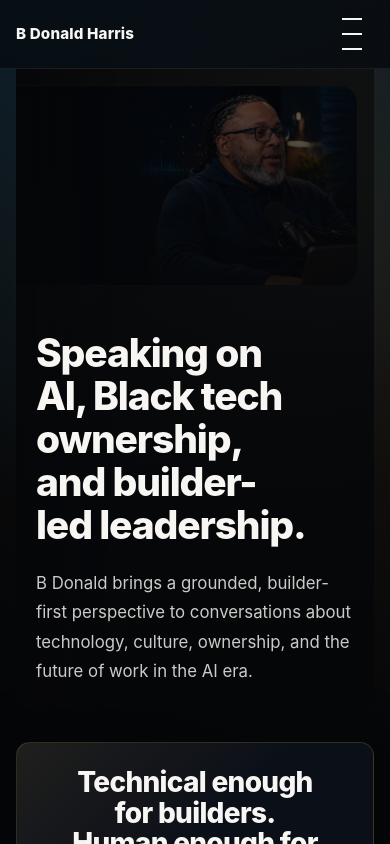
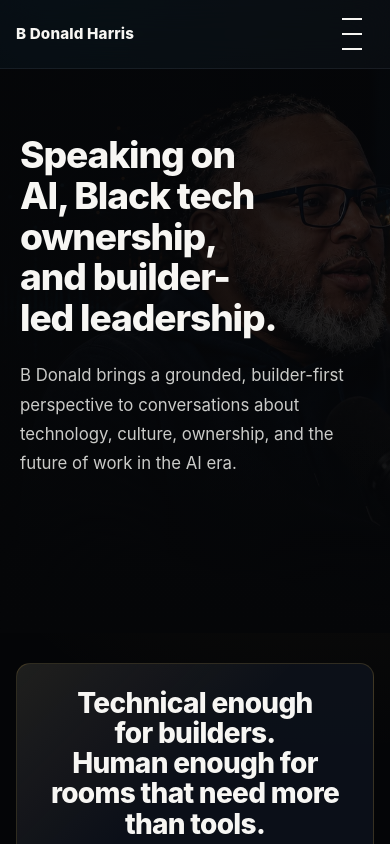
Before and after one commit to bdonaldharris/bdonaldharris.com, a Next.js app: page /speaking in a window 390 px wide. Shown: the top 844 px of the page. Built offline with nearby package versions, Linux system fonts and the light colour scheme.

Commit message:
Refine Speaking hero background and spacing

```diff
--- a/app/globals.css
+++ b/app/globals.css
@@ -1438,18 +1438,12 @@ p {
 
 .speaking-hero {
   position: relative;
-  display: grid;
-  grid-template-columns: minmax(440px, 0.74fr) minmax(0, 1.26fr);
-  gap: clamp(8px, 1.6vw, 22px);
-  align-items: start;
-  width: min(1320px, calc(100vw - 32px));
-  min-height: clamp(500px, 43vw, 600px);
+  display: block;
+  width: 100%;
+  min-height: clamp(560px, 48vw, 680px);
   margin: 0 auto;
   overflow: hidden;
-  border-radius: 0 0 22px 22px;
-  background:
-    radial-gradient(circle at 78% 22%, rgba(214, 169, 74, 0.18), transparent 24rem),
-    linear-gradient(135deg, #050608 0%, #07101b 48%, #0b1018 100%);
+  background: #050608;
 }
 
 .speaking-hero::before,
@@ -1465,19 +1459,18 @@ p {
   background:
     linear-gradient(
       90deg,
-      rgba(5, 6, 8, 0.96) 0%,
-      rgba(5, 6, 8, 0.76) 34%,
-      rgba(5, 6, 8, 0.22) 56%,
-      transparent 82%
+      rgba(5, 6, 8, 0.98) 0%,
+      rgba(5, 6, 8, 0.9) 30%,
+      rgba(5, 6, 8, 0.48) 54%,
+      rgba(5, 6, 8, 0.08) 80%,
+      transparent 100%
     ),
-    linear-gradient(to bottom, rgba(5, 6, 8, 0.04), rgba(5, 6, 8, 0.7));
+    linear-gradient(to bottom, rgba(5, 6, 8, 0.4), transparent 20%);
 }
 
 .speaking-hero::after {
   z-index: 2;
-  background:
-    linear-gradient(to right, rgba(5, 6, 8, 0.38), transparent 32%),
-    linear-gradient(to top, #050608 0%, transparent 22%);
+  background: linear-gradient(to top, #050608 0%, rgba(5, 6, 8, 0.74) 16%, transparent 36%);
 }
 
 .speaking-hero-copy {
@@ -1485,18 +1478,16 @@ p {
   z-index: 3;
   display: grid;
   gap: 22px;
-  max-width: 700px;
-  align-self: start;
+  max-width: 760px;
   padding:
-    clamp(32px, 4vw, 58px)
-    clamp(34px, 5vw, 70px)
-    clamp(72px, 6vw, 100px)
-    clamp(50px, 7vw, 104px);
-  transform: translateY(-36px);
+    clamp(72px, 8vw, 118px)
+    clamp(28px, 8vw, 118px)
+    clamp(180px, 15vw, 240px)
+    clamp(28px, 8vw, 118px);
 }
 
 .speaking-hero-copy h1 {
-  max-width: 18ch;
+  max-width: 20ch;
   margin: 0;
   font-size: clamp(2.65rem, 4.35vw, 4.15rem);
   letter-spacing: -0.03em;
@@ -1514,47 +1505,22 @@ p {
 }
 
 .speaking-hero-image {
-  position: relative;
-  z-index: 1;
-  align-self: center;
-  aspect-ratio: 16 / 9;
-  margin: clamp(10px, 1.4vw, 18px) clamp(10px, 1.4vw, 18px) clamp(10px, 1.4vw, 18px) 0;
-  overflow: hidden;
-  border: 1px solid rgba(154, 164, 184, 0.1);
-  border-radius: 18px;
-  background: rgba(5, 6, 8, 0.62);
-  box-shadow: -40px 0 90px rgba(5, 6, 8, 0.34);
-}
-
-.speaking-hero-image::before,
-.speaking-hero-image::after {
   position: absolute;
   inset: 0;
-  z-index: 2;
-  pointer-events: none;
-  content: "";
-}
-
-.speaking-hero-image::before {
-  background:
-    linear-gradient(to right, rgba(5, 6, 8, 0.54), transparent 24%),
-    linear-gradient(to bottom, rgba(5, 6, 8, 0.04), rgba(5, 6, 8, 0.38));
-}
-
-.speaking-hero-image::after {
-  background: radial-gradient(circle at 68% 24%, transparent 0 34%, rgba(5, 6, 8, 0.34) 84%);
+  z-index: 1;
+  overflow: hidden;
 }
 
 .speaking-hero-image img {
   width: 100%;
   height: 100%;
-  object-fit: contain;
+  object-fit: cover;
   object-position: center;
-  opacity: 0.96;
+  opacity: 1;
 }
 
 .speaking-thesis {
-  padding-block: clamp(32px, 4.4vw, 58px);
+  padding-block: clamp(30px, 4vw, 52px) clamp(14px, 2vw, 24px);
 }
 
 .speaking-thesis-card {
@@ -1595,6 +1561,7 @@ p {
   column-gap: clamp(28px, 4vw, 52px);
   row-gap: 0;
   align-items: start;
+  padding-top: clamp(12px, 2vw, 20px);
   padding-bottom: clamp(20px, 3vw, 34px);
 }
 
@@ -1790,13 +1757,13 @@ p {
   display: grid;
   justify-items: center;
   gap: 10px;
-  padding: clamp(8px, 1.6vw, 16px) 0 clamp(12px, 2vw, 22px);
+  padding: clamp(8px, 1.4vw, 14px) 0 clamp(4px, 1vw, 12px);
   border-top: 0 none transparent;
   text-align: center;
 }
 
 .speaking-page + .site-footer {
-  margin-top: clamp(22px, 3vw, 36px);
+  margin-top: clamp(14px, 2vw, 24px);
 }
 
 .speaking-final-cta p {
@@ -1809,22 +1776,13 @@ p {
 }
 
 @media (max-width: 1100px) and (min-width: 861px) {
-  .speaking-hero {
-    grid-template-columns: minmax(400px, 0.76fr) minmax(0, 1.24fr);
-  }
-
   .speaking-hero-copy {
-    padding-left: clamp(44px, 5vw, 64px);
-    transform: translateY(-32px);
+    padding-left: clamp(44px, 6vw, 72px);
   }
 
   .speaking-hero-copy h1 {
     max-width: 17ch;
     font-size: clamp(2.55rem, 4.6vw, 3.6rem);
-  }
-
-  .speaking-hero-image {
-    margin-left: 0;
   }
 
   .speaking-hero-image img {
@@ -2738,31 +2696,32 @@ p {
   }
 
   .speaking-hero {
-    min-height: auto;
-    border-radius: 0 0 18px 18px;
+    min-height: clamp(500px, 128vw, 620px);
   }
 
   .speaking-hero::before {
     background:
       linear-gradient(
         180deg,
-        rgba(5, 6, 8, 0.56) 0%,
-        rgba(5, 6, 8, 0.88) 46%,
+        rgba(5, 6, 8, 0.82) 0%,
+        rgba(5, 6, 8, 0.76) 38%,
         rgba(5, 6, 8, 0.98) 100%
+      ),
+      linear-gradient(
+        90deg,
+        rgba(5, 6, 8, 0.88) 0%,
+        rgba(5, 6, 8, 0.5) 58%,
+        rgba(5, 6, 8, 0.18) 100%
       );
   }
 
   .speaking-hero-copy {
-    grid-row: 2;
-    min-height: auto;
-    align-content: end;
-    padding: 38px 20px 24px;
-    transform: none;
+    padding: 66px 20px 154px;
   }
 
   .speaking-hero-copy h1 {
-    max-width: 13ch;
-    font-size: clamp(2.35rem, 10vw, 3.7rem);
+    max-width: 12ch;
+    font-size: clamp(2.32rem, 9vw, 3.35rem);
   }
 
   .speaking-keep-together {
@@ -2774,14 +2733,12 @@ p {
   }
 
   .speaking-hero-image {
-    grid-row: 1;
-    justify-self: end;
-    width: min(100%, 560px);
-    margin: 16px 16px 0;
+    width: auto;
+    margin: 0;
   }
 
   .speaking-hero-image img {
-    object-position: center;
+    object-position: 68% center;
   }
 
   .speaking-thesis-card {
```
